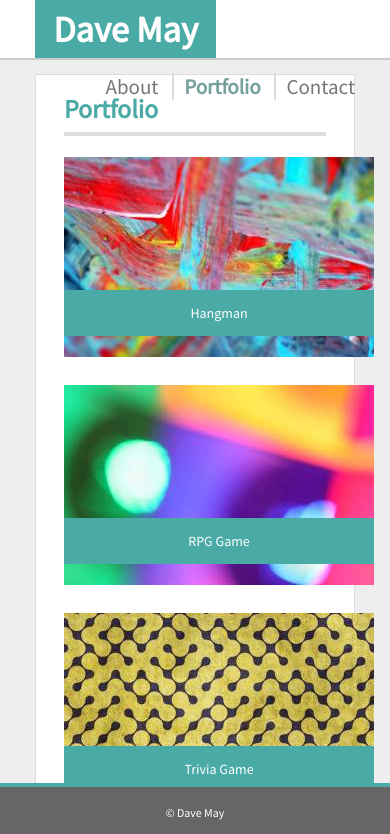
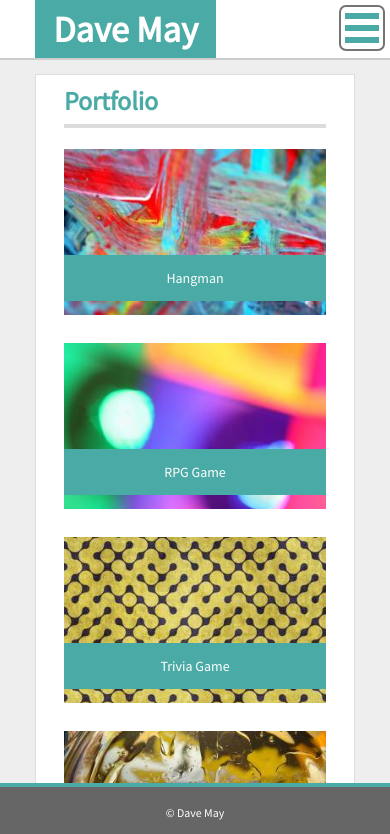
Before and after one commit to echo-dave/Basic-Portfolio, a plain HTML site: page porfolio.html in a window 390 px wide. Shown: the top 834 px of the page. Drawn offline with Linux system fonts and the light colour scheme.

Commit message:
unsticky mobile menu and gallery thumb fixes for hover after css cleanup

```diff
--- a/assets/css/mobileMenu.css
+++ b/assets/css/mobileMenu.css
@@ -1,24 +1,27 @@
-@media only screen and (max-width:4in) {
+@media only screen and (max-width:4.5in) {
    .mobileMenuContainer{
-        position: fixed;
-        top: .5em;
-        right: .5em;
+        /*position: fixed;
+        top: .5rem;
+        right: .5rem;*/
+        position: absolute;
+        top:.35rem;
+        right:.35rem;
         display: block;
+        z-index: 90;
    }
     .menu  {
-        width: 3em;
-        height: 3em;
-        border-radius: .5em;
-        border: solid .2em rgb(116, 116, 116);
+        width: 3rem;
+        height: 3rem;
+        border-radius: .5rem;
+        border: solid .2rem rgb(116, 116, 116);
         display: block;
-        z-index: 90;
         background-color: #fff;
     }
 
     .menu > div {
         width:80%;
-        margin: .45em auto 0;
-        height: .4em;
+        margin: .45rem auto 0;
+        height: .4rem;
         background-color: #4aaaa5;
         display: block;
     }
@@ -36,7 +39,6 @@
         border-bottom:.1em solid #838383;
     }
     ul.dropDown > li:last-of-type {
-        /*margin-bottom: 1em;*/
         border:none;
     }
 
@@ -51,10 +53,9 @@
     input[type=checkbox]:checked ~ ul {
         display:block;
         position: absolute;
-        top: 3.15em;
-        right: 0em;
-        /*width:8em;*/
-        padding: 0 1.5em;
+        top: 3.15rem;
+        right: 0rem;
+        padding: 0 1.5rem;
         text-align: center;
         background-color: #fff;
         transition: opacity 0.5s linear;
--- a/assets/css/style.css
+++ b/assets/css/style.css
@@ -1,4 +1,5 @@
-body {background-color:#eee; margin: 0; padding: 0; font-size: 14px; color: #777777; min-height: 100vh;}
+body, html {font-size: 14px;}
+body {background-color:#eee; margin: 0; padding: 0; color: #777777; min-height: 100vh;}
 
 header{
     width:100%;
@@ -31,21 +32,21 @@ h1.title {
 
 }
 
-nav {
+nav.hMenu{
     float: right;
 }
 
-nav a {
+nav.hMenu a {
     text-decoration: none;
     color: #777777;
 }
 
-nav ul {
+nav.hMenu ul {
     padding: 0;
     margin: 1.3em 0 0 0;
 }
 
-nav li {
+nav.hMenu li {
     display: inline;
     list-style-type: none;
     padding-left: .5em;
@@ -56,11 +57,11 @@ nav li {
     border-left-color: #dcdcdc;
 }
 
-nav li:first-of-type {
+nav.hMenu li:first-of-type {
 border: none;
 }
 
-nav li:last-of-type {
+nav.hMenu li:last-of-type {
     padding-right: 0;
 }
 
@@ -134,7 +135,7 @@ footer {
   }
 
 .contactForm {
-    margin-right: 1em;
+margin-right: .5em;
 }
 
 #name, #email, #message {
@@ -164,8 +165,8 @@ footer {
     margin-right: 2em;
     margin-bottom: 2em;
     position: relative;
+    width: 310px;
     height: 200px;
-      width: 310px;
     box-sizing: border-box;
     overflow: hidden;
 }
@@ -177,26 +178,34 @@ footer {
     text-decoration: none;
 }
 
+
+.imgThumb p {
+    display: block;
+    background-color: #4aaaa5;
+    text-align: center;
+    color: #fff;
+    padding: 1em 0;
+    position: relative;
+    bottom: 4.5em;
+    left: 0;
+    width: 100%;
+    margin-bottom: -3.5em;
+}
+
+/* Hover corrections */
+@media only screen and (min-width:4.6in) {
     .imgThumb:hover img {
         position: relative;
         top: -.3em;
         left: -.3em;
     }
 
-  .imgThumb p {
-    background-color: #4aaaa5;
-    text-align: center;
-    color: #fff;
-    padding: 1em 0;
-    position: absolute;
-    bottom: 0;
-    left: 0;
-    text-align: center;
-    width: 100%;
+    .imgThumb:hover p {
+        position: relative;
+        bottom: 4.8em;
+        display: block;
+
     }
-
-  .imgThumb:hover p {
-      bottom: -.3em;
 }
 
 .imgThumb img {
@@ -211,12 +220,23 @@ footer {
 
 .mobileMenuContainer {display: none;}
 
-  @media only screen and (max-width:4in) {
+  @media only screen and (max-width:4.5in) {
     .imgThumb {
         width: 100%;
+        height:auto;
     }
-    img.imgThumb {
+    .imgThumb img {
         width: 100%;
         height: auto;
     }
+
+    /* hover compensation */
+    .imgThumb:hover img {
+        margin-bottom: -.2em;
     }
+    .imgThumb:hover p {
+        position: relative;
+        bottom:4.2em;
+    }
+
+  }
--- a/porfolio.html
+++ b/porfolio.html
@@ -19,14 +19,31 @@
 
             <h1 class="title">Dave May</h1>
 
-            <nav>
+            <nav class="hMenu">
                 <ul>
-                    <li><a href="index.html">About</a></li>
-                    <li class="currentPage">Portfolio</li>
+                    <li class="currentPage">About</li>
+                    <li><a href="porfolio.html">Portfolio</a></li>
                     <li><a href="contact.html">Contact</a></li>
                 </ul>
             </nav>
         </div>
+
+        <nav class="mobileMenuContainer">
+            <label for="mobileMenu">
+                <div class="menu">
+                    <div></div>
+                    <div></div>
+                    <div></div>
+                </div>
+            </label>
+            <input type="checkbox" id="mobileMenu"/>
+            <ul class="dropDown">
+                <li class="currentPage">About</li>
+                <li><a href="porfolio.html">Portfolio</a></li>
+                <li><a href="contact.html">Contact</a></li>
+            </ul>
+        </nav>
+
     </header>
 
     <div class="contentWrapper">
@@ -68,21 +85,6 @@
         <p class="copyright">© Dave May</p>
 </footer>
 
-<div class="mobileMenuContainer">
-        <label for="mobileMenu">
-            <div class="menu">
-                <div></div>
-                <div></div>
-                <div></div>
-            </div>
-        </label>
-        <input type="checkbox" id="mobileMenu"/>
-        <ul class="dropDown">
-            <li><a href="index.html">About</li></a>
-            <li class="currentPage">Portfolio</li>
-            <li><a href="contact.html">Contact</a></li>
-        </ul>
-    </div>
 
 </body>
 </html>
```
Also changed, not shown: contact.html (+21 -18 lines), index.html (+19 -16 lines). Lines whose indentation alone changed are shown as unchanged.
